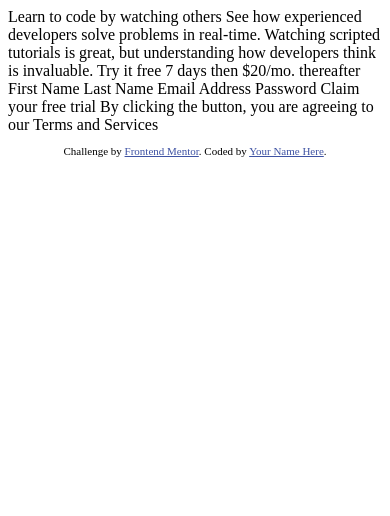
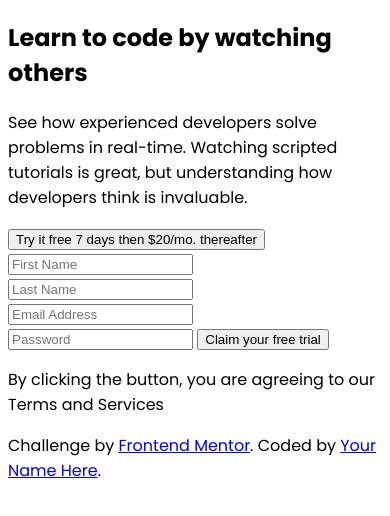
Before and after one commit to ArekR93/Signup_formComponent, a plain HTML site: page index.html in a window 390 px wide. Drawn offline with Linux system fonts and the light colour scheme.

Commit message:
finished html structure. projecting mobile version

```diff
--- a/index.html
+++ b/index.html
@@ -5,32 +5,48 @@
   <meta name="viewport" content="width=device-width, initial-scale=1.0"> <!-- displays site properly based on user's device -->
 
   <link rel="icon" type="image/png" sizes="32x32" href="./images/favicon-32x32.png">
+  <link rel="preconnect" href="https://fonts.googleapis.com">
+<link rel="preconnect" href="https://fonts.gstatic.com" crossorigin>
+<link href="https://fonts.googleapis.com/css2?family=Poppins:ital,wght@0,100;0,200;0,300;0,400;0,500;0,600;0,700;0,800;0,900;1,100;1,200;1,300;1,400;1,500;1,600;1,700;1,800;1,900&display=swap" rel="stylesheet">
 
   <title>Frontend Mentor | Intro component with sign up form</title>
+  <link rel="stylesheet" href="./css/main.css">
 
-  <!-- Feel free to remove these styles or customise in your own stylesheet 👍 -->
-  <style>
-    .attribution { font-size: 11px; text-align: center; }
-    .attribution a { color: hsl(228, 45%, 44%); }
-  </style>
+
 </head>
 <body>
+  <section>
+    <div class="wrapper">
+      <div class="content-box">
+        <div class="section-heading">
+          <h1 class="section-title">Learn to code by watching others</h1>
+          <p class="section-text">See how experienced developers solve problems in real-time. Watching scripted tutorials is great,
+            but understanding how developers think is invaluable. </p>
+        </div>
+        <div class="form-box">
+          <button  type="button" class="try-btn">Try it free 7 days then $20/mo. thereafter </button>
+          <form class="signup-form">
+            <input type="text" placeholder="First Name" class="user-input">
+            <input type="text" placeholder="Last Name" class="user-input">
+            <input type="email" placeholder="Email Address" class="user-input">
+            <input type="password" placeholder="Password" class="user-input">
+            <button type="button" class="claim-btn">Claim your free trial </button>
+            <p class="form-desc">By clicking the button, you are agreeing to our <span class="decorated-desc">Terms and Services</span></p>
+          </form>
+        </div>
+      </div>
+    </div>
+  </section>
 
-  Learn to code by watching others
 
-  See how experienced developers solve problems in real-time. Watching scripted tutorials is great,
-  but understanding how developers think is invaluable.
 
-  Try it free 7 days then $20/mo. thereafter
 
-  First Name
-  Last Name
-  Email Address
-  Password
 
-  Claim your free trial
 
-  By clicking the button, you are agreeing to our Terms and Services
+
+
+
+
 
   <footer>
     <p class="attribution">
@@ -38,5 +54,6 @@
       Coded by <a href="#">Your Name Here</a>.
     </p>
   </footer>
+  <script src="./js/main.js"></script>
 </body>
 </html>
--- a/scss/main.scss
+++ b/scss/main.scss
@@ -0,0 +1,18 @@
+//PrimaryColors
+
+$red: hsl(0, 100%, 74%);
+$green: hsl(154, 59%, 51%);
+
+//Accent
+
+$blue: hsl(248, 32%, 49%);
+
+//NeutralColors
+
+$darkBlue: hsl(249, 10%, 26%) ;
+$grayishBlue: hsl(246, 25%, 77%);
+
+Body {
+    font-size: 16px;
+    font-family: "Poppins", sans-serif;
+}
```
Also changed, not shown: css/main.css, 1 other file.
